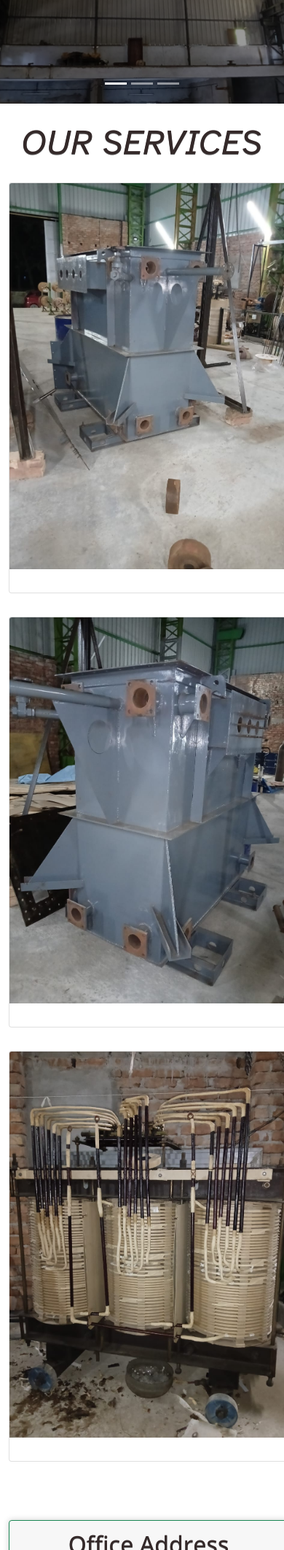
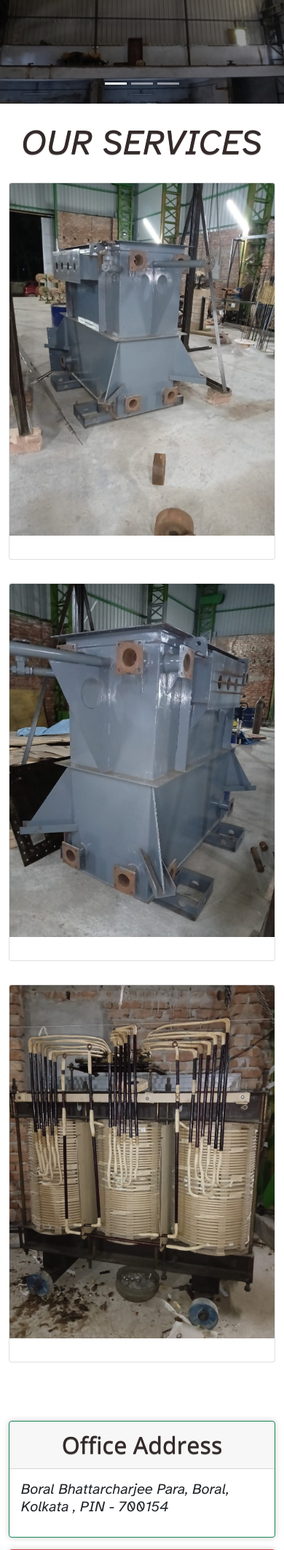
Before and after one commit to himaloy-tech/tangible_electrical, a Django app: page / in a window 390 px wide. Shown: the part 424-2548 px from the top of the page at 73% size. Run offline with Django 4.2, Linux system fonts and the light colour scheme.

Commit message:
fixed UI

```diff
--- a/appie/static/css/style.css
+++ b/appie/static/css/style.css
@@ -305,6 +305,13 @@ body {
     color: #342929;
 }
 
+@media (max-width: 800px) {
+    #card_main{
+        width: 100%;
+    }
+
+}
+
 .card {
     width: 25rem;
     margin-bottom: 2rem;
--- a/appie/templates/index.html
+++ b/appie/templates/index.html
@@ -15,7 +15,7 @@
 <div class="container mb-5">
     <div class="row">
         <div class="col-lg">
-            <div class="card mx-auto">
+            <div class="card mx-auto" id="card_main">
                 <img src="{% static "images/img1.jpeg" %}" class="card-img-top" alt="...">
                 <div class="card-body">
                     <!-- <p class="card-text">Some quick example text to build on the card title and make up the bulk of the
@@ -24,7 +24,7 @@
             </div>
         </div>
         <div class="col-lg">
-            <div class="card mx-auto">
+            <div class="card mx-auto" id="card_main">
                 <img src="{% static "images/img2.jpeg" %}" class="card-img-top" alt="...">
                 <div class="card-body">
                     <!-- <p class="card-text">Some quick example text to build on the card title and make up the bulk of the
@@ -33,7 +33,7 @@
             </div>
         </div>
         <div class="col-lg">
-            <div class="card mx-auto">
+            <div class="card mx-auto" id="card_main">
                 <img src="{% static "images/img3.jpeg" %}" class="card-img-top" alt="...">
                 <div class="card-body">
                     <!-- <p class="card-text">Some quick example text to build on the card title and make up the bulk of the
@@ -46,13 +46,13 @@
 <div class="container mb-5">
     <div class="row">
         <div class="col-lg">
-            <div class="card border-success mb-3 address">
+            <div class="card border-success mb-3 address" id="card_main">
                 <div class="card-header">Office Address</div>
                 <div class="card-body text-dark">
                     <h5 class="card-title">Boral Bhattarcharjee Para, Boral, Kolkata , PIN - 700154</h5>
                 </div>
             </div>
-            <div class="card border-danger mb-3 address">
+            <div class="card border-danger mb-3 address" id="card_main">
                 <div class="card-header">Works Address</div>
                 <div class="card-body text-dark">
                     <h5 class="card-title">Shankhariapota, Kalagachia Road, Thakurpukur, Kolkata, PIN - 700063</h5>
```
